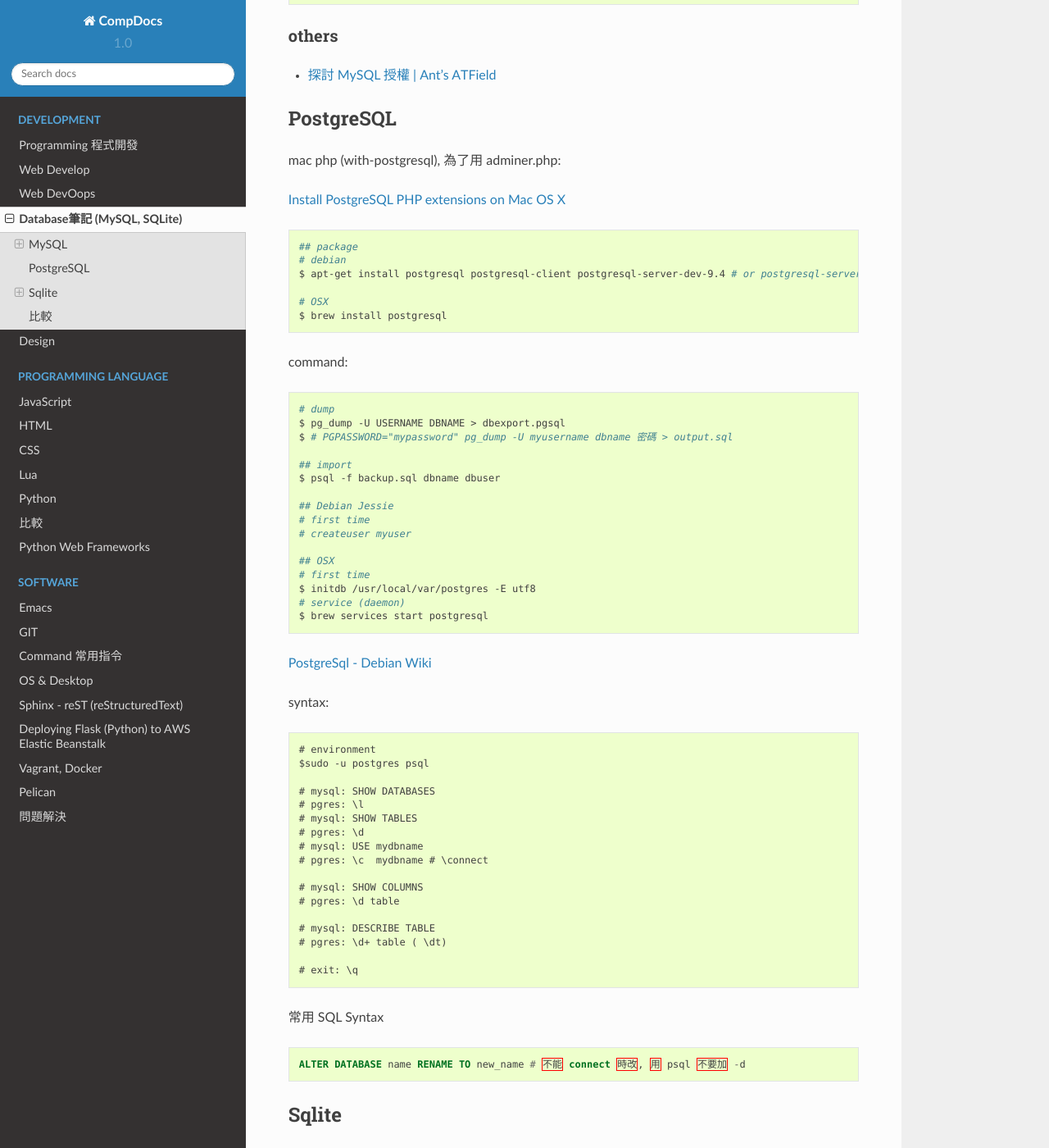
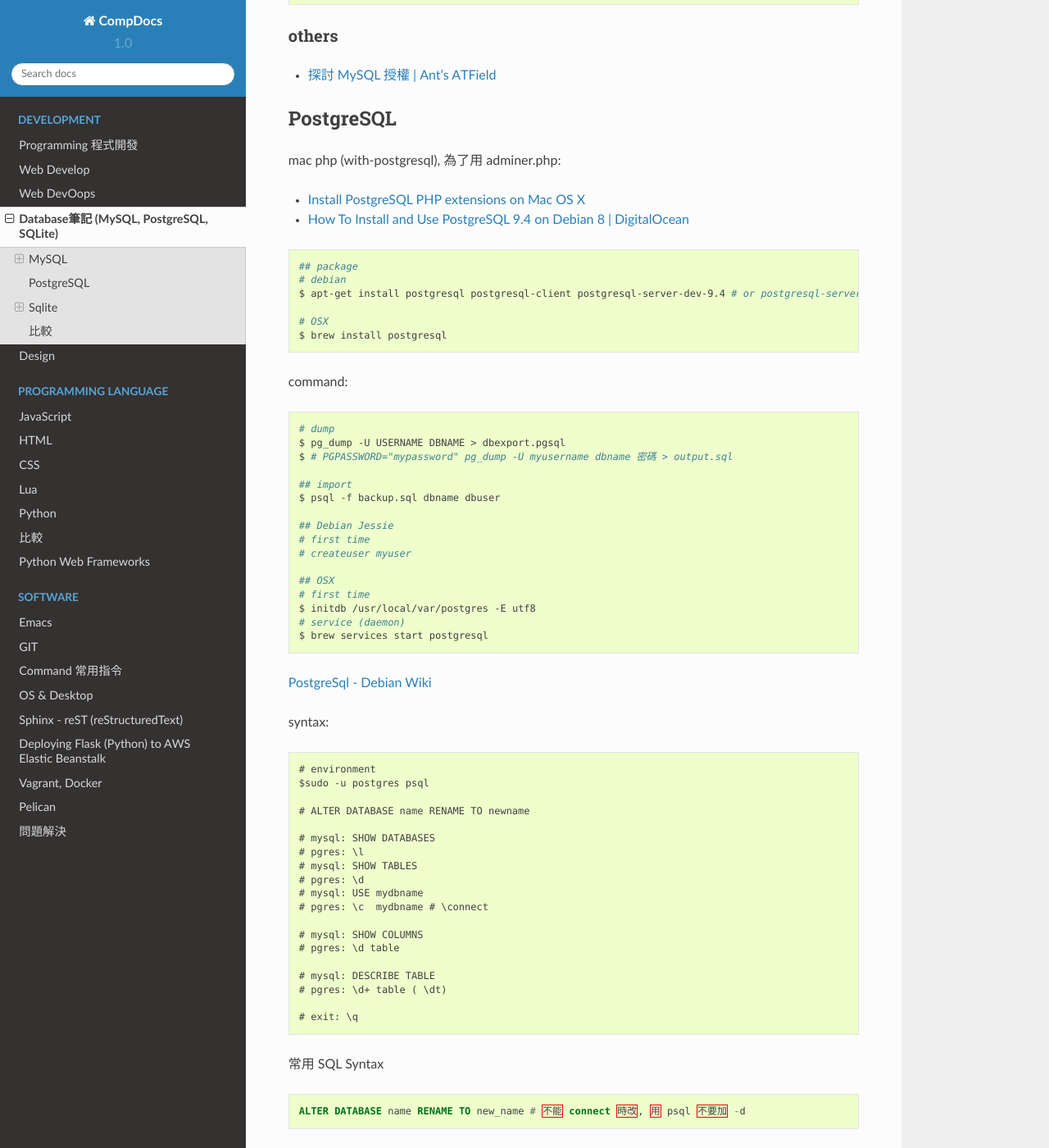
Before and after one commit to moogoo78/comp.suhen.org, a Sphinx documentation site: the page built from docs/source/database.rst, in a window 1280 px wide and 1400 px high, scrolled down 10658 px. Shown: the whole window at 82% size. Built offline with Sphinx 7.4.7 and the Read the Docs theme 2.0.0, drawn with Linux system fonts in a browser that asks for light colours; some of the changed text lies outside the part shown.

Commit message:
edited source; git push

```diff
--- a/docs/source/database.rst
+++ b/docs/source/database.rst
@@ -1,5 +1,5 @@
-Database筆記 (MySQL, SQLite)
-===============================
+Database筆記 (MySQL, PostgreSQL, SQLite)
+==============================================
 
 
 MySQL
@@ -492,8 +492,8 @@ PostgreSQL
 
 mac php (with-postgresql), 為了用 adminer.php:
 
-`Install PostgreSQL PHP extensions on Mac OS X <https://gist.github.com/doole/8651341/59f9ccb85e3ae48861b4f892b342e08efff9236e/>`__
-
+* `Install PostgreSQL PHP extensions on Mac OS X <https://gist.github.com/doole/8651341/59f9ccb85e3ae48861b4f892b342e08efff9236e/>`__
+* `How To Install and Use PostgreSQL 9.4 on Debian 8 | DigitalOcean <https://www.digitalocean.com/community/tutorials/how-to-install-and-use-postgresql-9-4-on-debian-8>`__
 
 .. code-block:: bash
 
@@ -526,12 +526,15 @@ command:
    # service (daemon)
    $ brew services start postgresql
 
+
 `PostgreSql - Debian Wiki <https://wiki.debian.org/PostgreSql#Installation>`__
 
 syntax::
 
    # environment
    $sudo -u postgres psql
+
+   # ALTER DATABASE name RENAME TO newname
 
    # mysql: SHOW DATABASES
    # pgres: \l
--- a/docs/source/programming.rst
+++ b/docs/source/programming.rst
@@ -37,6 +38,7 @@ Changelog
 API:
 * `Best Practices for Designing a Pragmatic RESTful API | Vinay Sahni <http://www.vinaysahni.com/best-practices-for-a-pragmatic-restful-api#rate-limiting>`__
 
+
 Languages
 ------------
 
```
Also changed, not shown: other parts of docs/source/programming.rst (+3 -2 lines).
